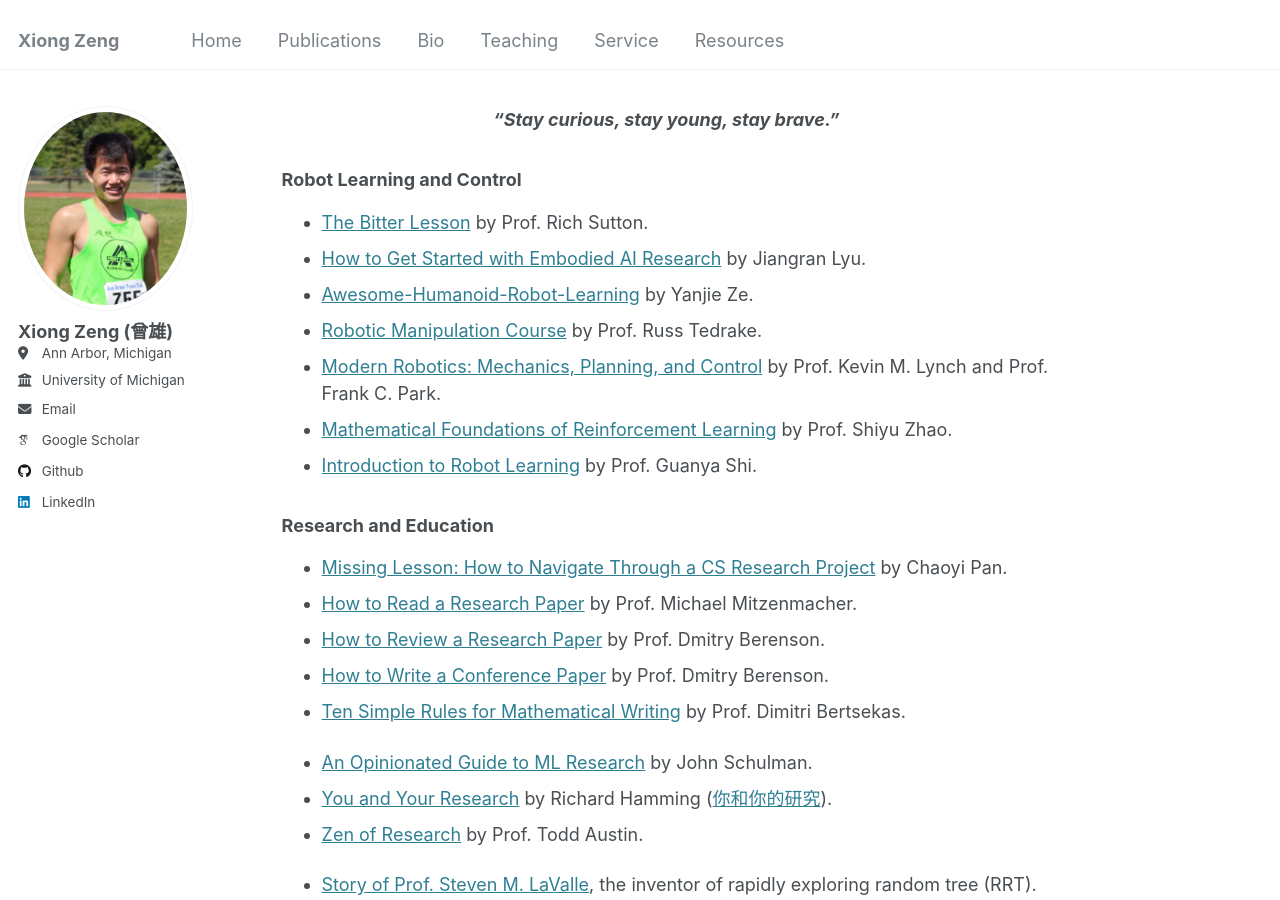
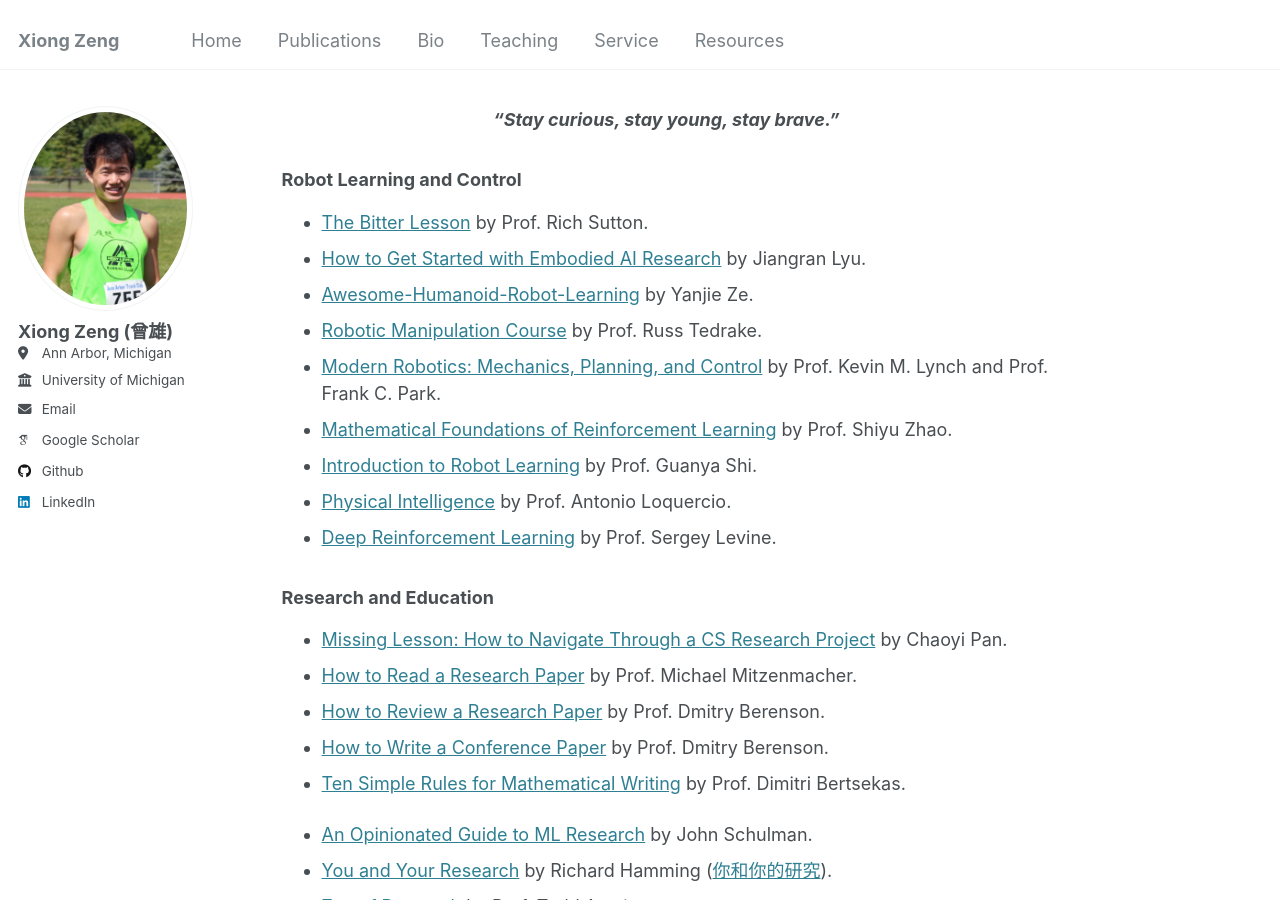
Before and after one commit to zengxiong111/zengxiong.github.io, a Jekyll site: the page built from _pages/resources.md, in a window 1280 px wide and 900 px high. Built offline with Jekyll 4.4.1, drawn with Linux system fonts in a browser that asks for light colours; some web fonts are replaced.

Commit message:
Update resources.md

```diff
--- a/_pages/resources.md
+++ b/_pages/resources.md
@@ -15,6 +15,8 @@ author_profile: true
 - [Modern Robotics: Mechanics, Planning, and Control](https://hades.mech.northwestern.edu/images/7/7f/MR.pdf) by Prof. Kevin M. Lynch and Prof. Frank C. Park.
 - [Mathematical Foundations of Reinforcement Learning](https://raw.githubusercontent.com/MathFoundationRL/Book-Mathematical-Foundation-of-Reinforcement-Learning/refs/heads/main/Book-all-in-one.pdf) by Prof. Shiyu Zhao.
 - [Introduction to Robot Learning](https://16-831-s24.github.io/lectures) by Prof. Guanya Shi.
+- [Physical Intelligence](https://antonilo.github.io/PI_Spring_2026/) by Prof. Antonio Loquercio.
+- [Deep Reinforcement Learning](https://rail.eecs.berkeley.edu/deeprlcourse/) by Prof. Sergey Levine.
 
 
 
```
